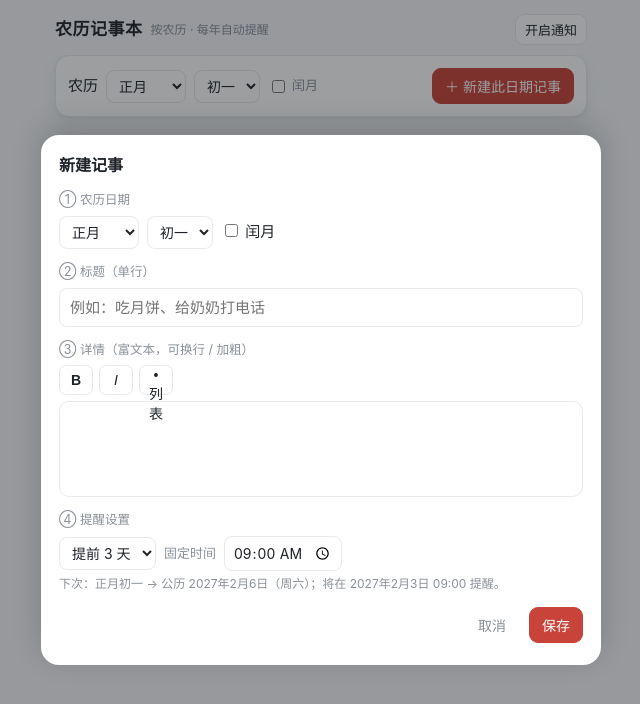
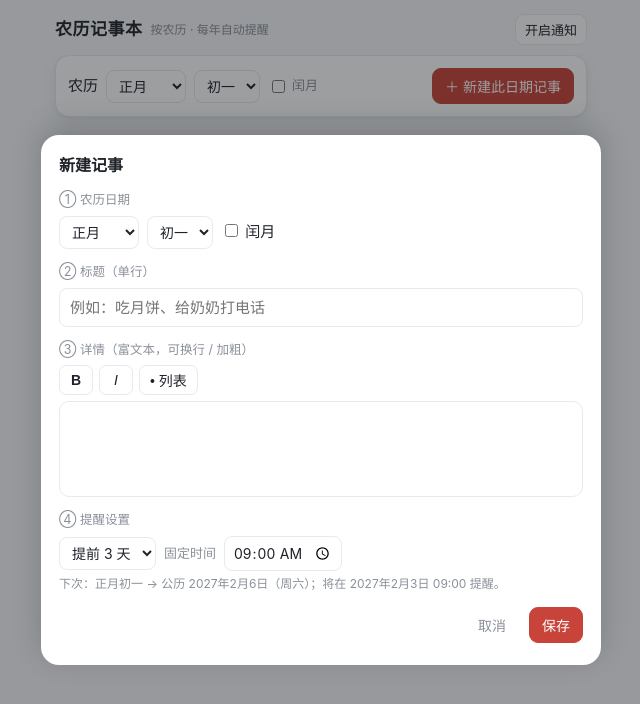
Before and after one commit to mrchen-0319/lunar-notes-backend, a plain HTML site: page index.html in a window 1280 px wide. Both pictures are taken after a click on the button "＋ 新建此日期记事". Shown: the whole page, without its empty margins (319-959 px from the left). Drawn offline with Linux system fonts and the light colour scheme; no server answers.

Commit message:
修复 toolbar 列表按钮文字溢出；优化 iOS 锁屏通知兼容性（去掉 requireInteraction/vibrate）

```diff
--- a/index.html
+++ b/index.html
@@ -101,10 +101,12 @@
     max-height:200px; overflow:auto; font-size:14px; line-height:1.6; background:#fff;
   }
   .editor:focus{outline:none; border-color:var(--accent)}
-  .toolbar{display:flex; gap:6px; margin-bottom:6px;}
+  .toolbar{display:flex; gap:6px; margin-bottom:6px; flex-wrap:wrap;}
   .toolbar button{
-    border:1px solid var(--line); background:#fff; border-radius:7px; width:34px; height:30px;
+    border:1px solid var(--line); background:#fff; border-radius:7px;
+    min-width:34px; height:30px; padding:0 10px;
     cursor:pointer; font-size:14px; color:var(--ink);
+    white-space:nowrap; overflow:hidden; text-overflow:ellipsis;
   }
   .toolbar button:hover{border-color:#cfd3d8}
   .modal .actions{display:flex; gap:10px; margin-top:6px;}
```
